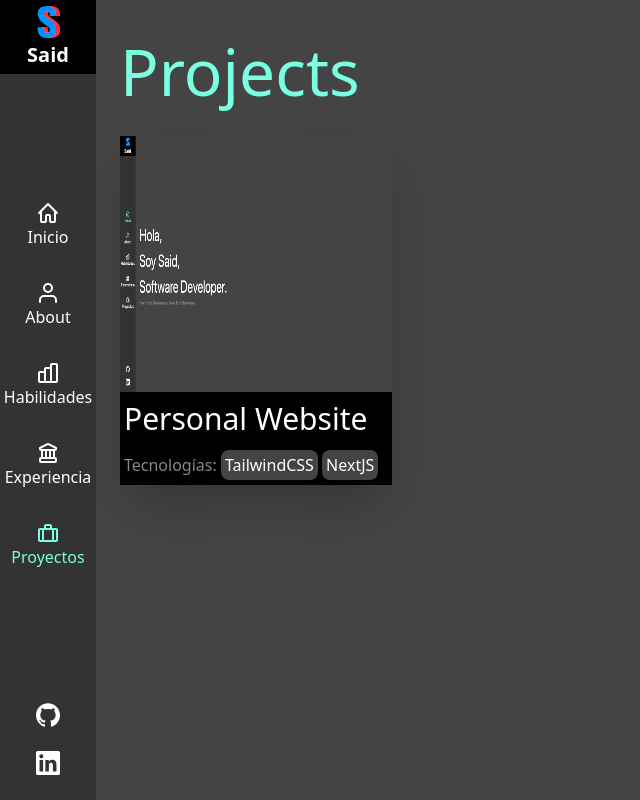
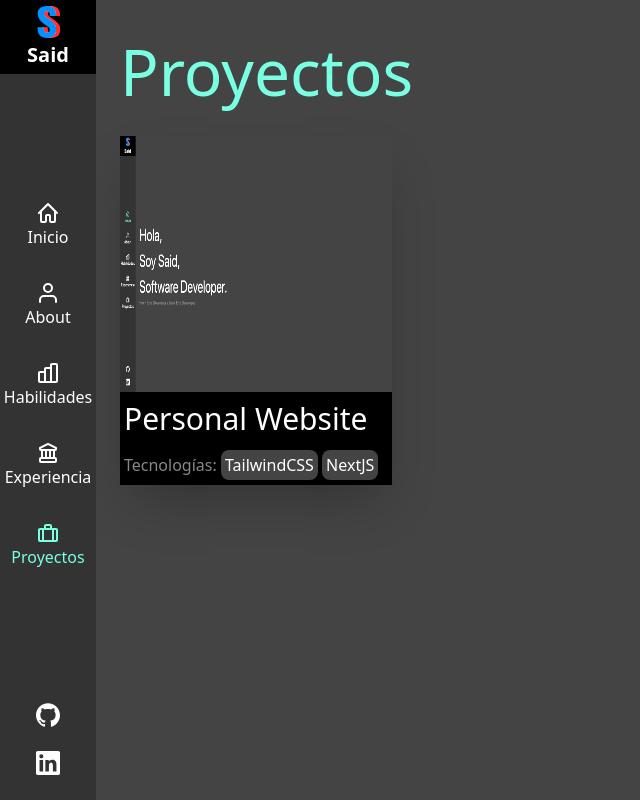
Before and after one commit to Afsoon/Personal-Website, a Next.js app: page /projects in a window 1280 px wide. Shown: the whole page, without its empty margins (0-640 px from the left). Built offline with nearby package versions, Linux system fonts and the light colour scheme.

Commit message:
title in spanish

```diff
--- a/src/pages/about.tsx
+++ b/src/pages/about.tsx
@@ -5,7 +5,7 @@ import LayoutPage from '../components/Layout'
 const AboutContent = () => (
   <div className="bg-primary-600 flex-full lg:flex-auto text-white flex-wrap pt-10 pl-4 lg:p-6 lg:flex lg:items-start lg:justify-between lg:leading-relaxed lg:overflow-auto text-left hyphens-auto">
     <div className="flex-3/10 pb-4">
-      <h1 className="text-6xl text-support-positive-800">About Me</h1>
+      <h1 className="text-6xl text-support-positive-800">Sobre mí</h1>
       <p className="pt-4">
         Apasionado por los sistemas distribuidos y por la programación
         funcional.
--- a/src/pages/experience.tsx
+++ b/src/pages/experience.tsx
@@ -4,7 +4,7 @@ import LayoutPage from '../components/Layout'
 
 const ExperienceContent = () => (
   <div className="bg-primary-600 flex-full lg:flex-auto text-white flex-wrap pt-10 pl-4 lg:p-6 lg:block lg:items-start lg:justify-between lg:leading-relaxed lg:overflow-auto text-left hyphens-auto">
-    <h1 className="text-6xl text-support-positive-800">Experience</h1>
+    <h1 className="text-6xl text-support-positive-800">Experiencia Laboral</h1>
     <ol className="block md:flex pl-4 pr-4 pb-4">
       <li className="pt-4 md:flex-1/2 lg:flex-3/10">
         <h2 className="text-3xl block">Software Developer - Ride On</h2>
--- a/src/pages/projects.tsx
+++ b/src/pages/projects.tsx
@@ -34,7 +34,9 @@ const PersonalWebsiteProject = () => (
 
 const ProjectsContent = () => (
   <div className="bg-primary-600 flex-full lg:flex-auto text-white flex-wrap pt-10 pl-4 pr-4 lg:p-6 lg:overflow-auto">
-    <h1 className="text-4xl lg:text-6xl text-support-positive-800">Projects</h1>
+    <h1 className="text-4xl lg:text-6xl text-support-positive-800">
+      Proyectos
+    </h1>
     <ul className="block md:grid md:gap-4 md:grid-cols-6 lg:grid-cols-9 xl:grid-cols-12 xl:pt-4">
       <PersonalWebsiteProject />
     </ul>
```
